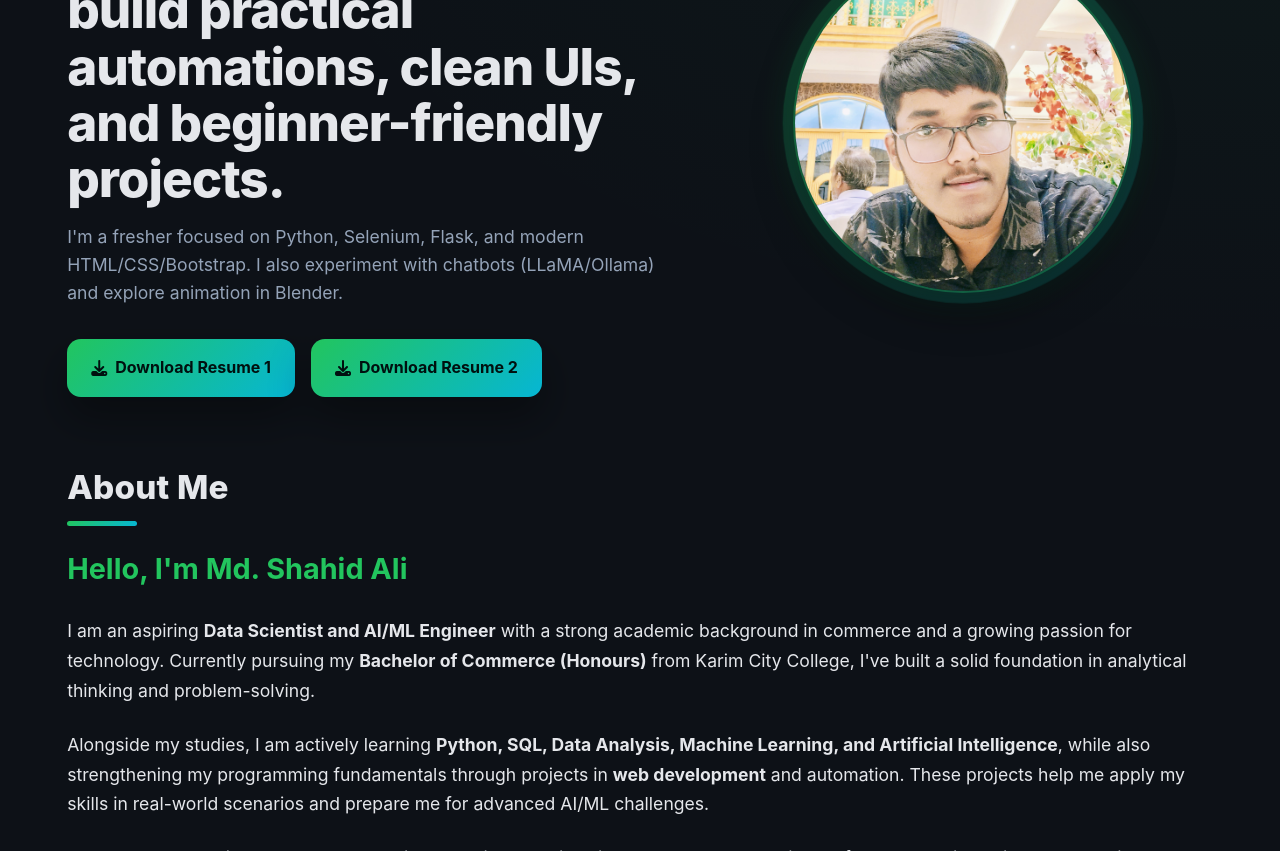
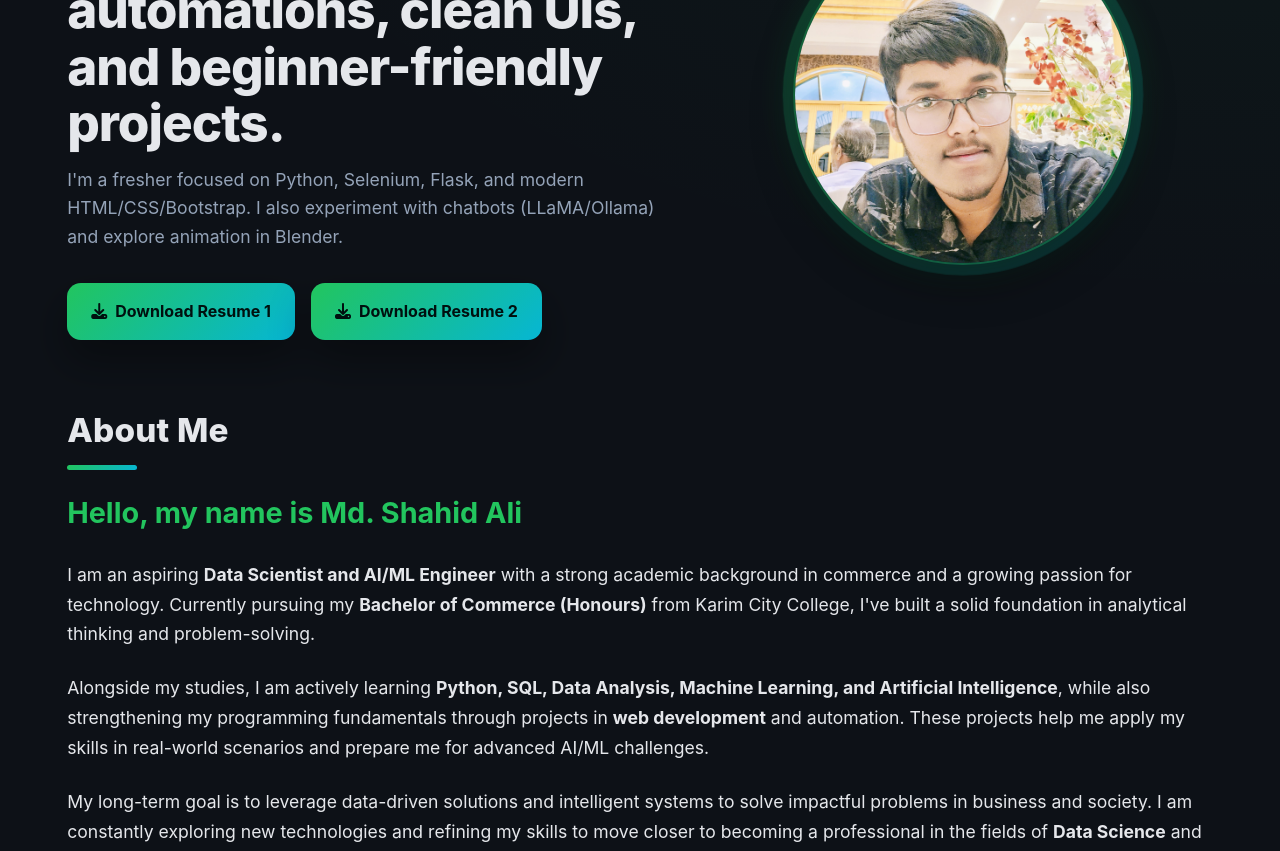
Before and after one commit to Shahid-Ali-Dev/Personal-Portfolio, a plain HTML site: page index.html in a window 1280 px wide. Shown: the part 319-1170 px from the top of the page. Drawn offline with Linux system fonts and the light colour scheme.

Commit message:
Update index.html
Updated information about me

```diff
--- a/index.html
+++ b/index.html
@@ -38,7 +38,7 @@
                     <i class="fas fa-rocket"></i>
                     Python Automation & Data Scientist • Bot Builder • Blender Enthusiast
                 </div>
-                <h1 class="headline">Hi, I'm <span style="color:var(--brand)">Md. Shahid Ali</span> — I build practical automations, clean UIs, and beginner-friendly projects.</h1>
+                <h1 class="headline"> I build practical automations, clean UIs, and beginner-friendly projects.</h1>
                 <p class="sub">I'm a fresher focused on Python, Selenium, Flask, and modern HTML/CSS/Bootstrap. I also experiment with chatbots (LLaMA/Ollama) and explore animation in Blender.</p>
 
                 <div class="cta">
@@ -64,7 +64,7 @@
         <h2 class="section-title reveal">About Me</h2>
         <div class="grid">
             <div class="text reveal full">
-                <h3>Hello, I'm Md. Shahid Ali</h3>
+                <h3>Hello, my name is Md. Shahid Ali</h3>
                 <p>
                     I am an aspiring <strong>Data Scientist and AI/ML Engineer</strong> with a strong academic background in commerce and a growing passion for technology.
                     Currently pursuing my <strong>Bachelor of Commerce (Honours)</strong> from Karim City College, I've built a solid foundation in analytical thinking and problem-solving.
```
